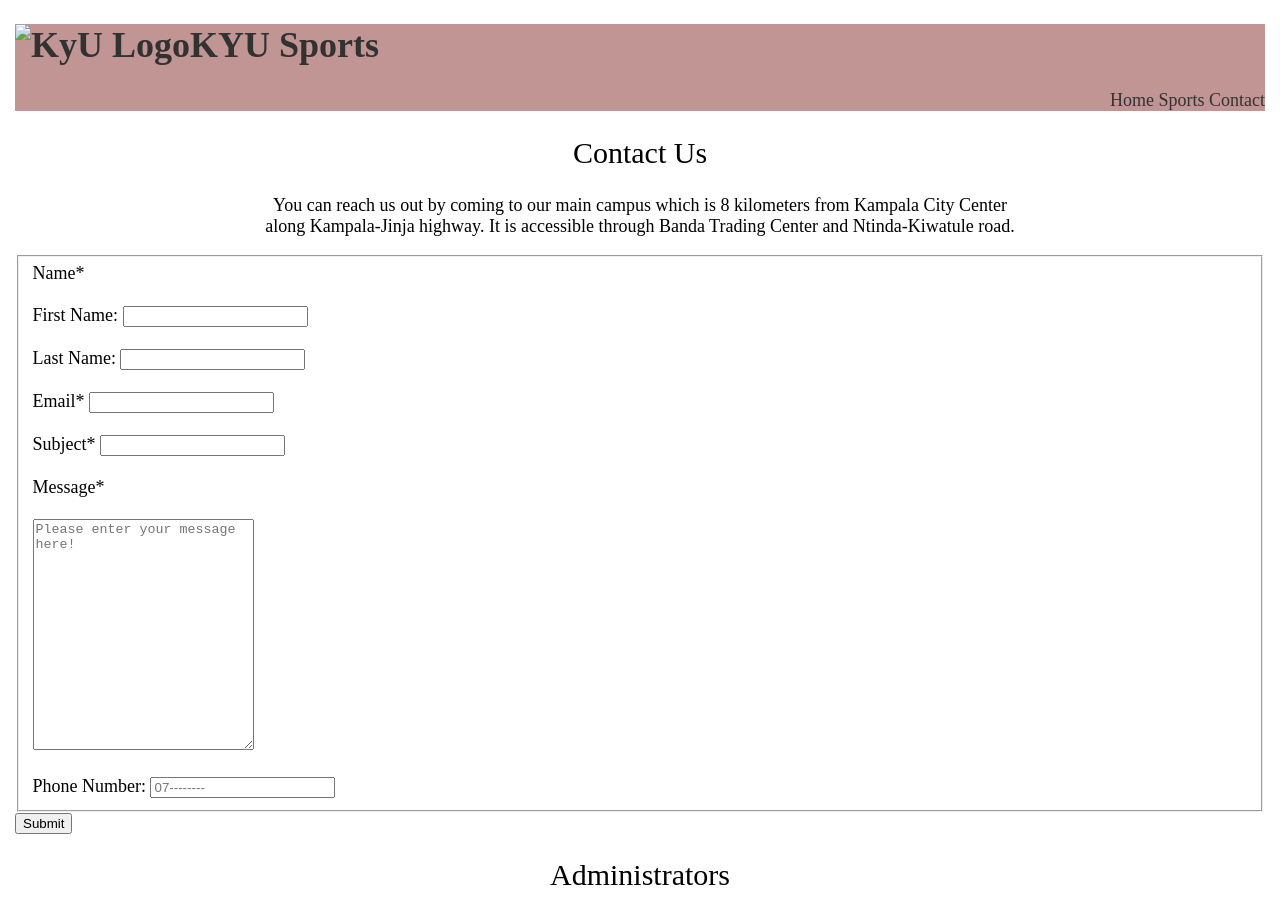
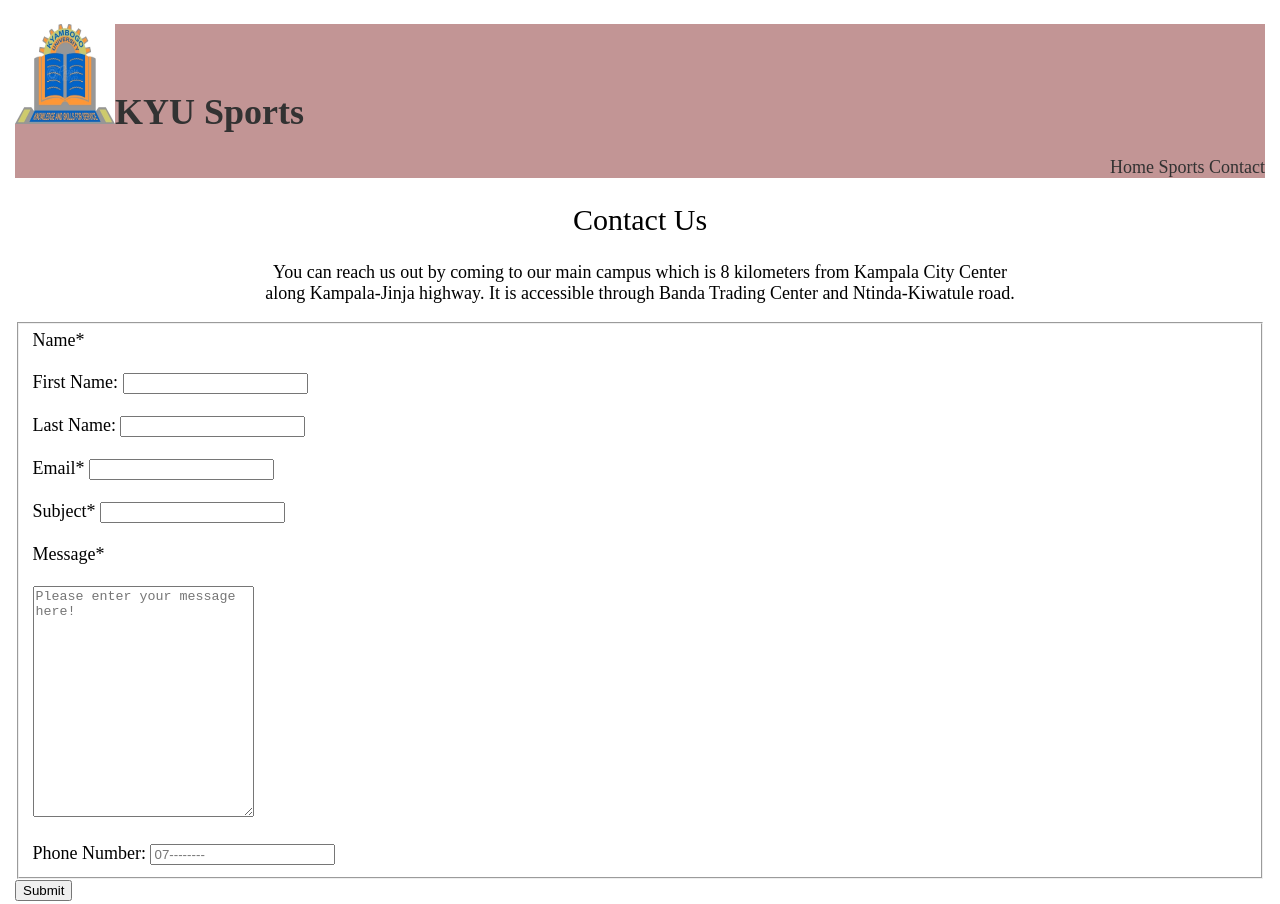
Before and after one commit to Reagan-Muwanika/Mure, a plain HTML site: page contact.html in a window 1280 px wide. Shown: the top 904 px of the page. Drawn offline with Linux system fonts and the light colour scheme.

Commit message:
Update contact.html

```diff
--- a/contact.html
+++ b/contact.html
@@ -10,7 +10,7 @@
 <body>
     <div class="grid_container">
         <header>
-            <a href="index.html" target="_self" style="font-family: acumin-pro;font-size: 25;"><h1><img  src="../images/logo.jpg" alt="KyU Logo" width="100px" height="100px" />KYU Sports</h1></a>
+            <a href="index.html" target="_self" style="font-family: acumin-pro;font-size: 25;"><h1><img  src="logo.jpg" alt="KyU Logo" width="100px" height="100px" />KYU Sports</h1></a>
             <div class="navbar">
                 <nav>
                     <a href="index.html" target="_self">Home</a>
```
